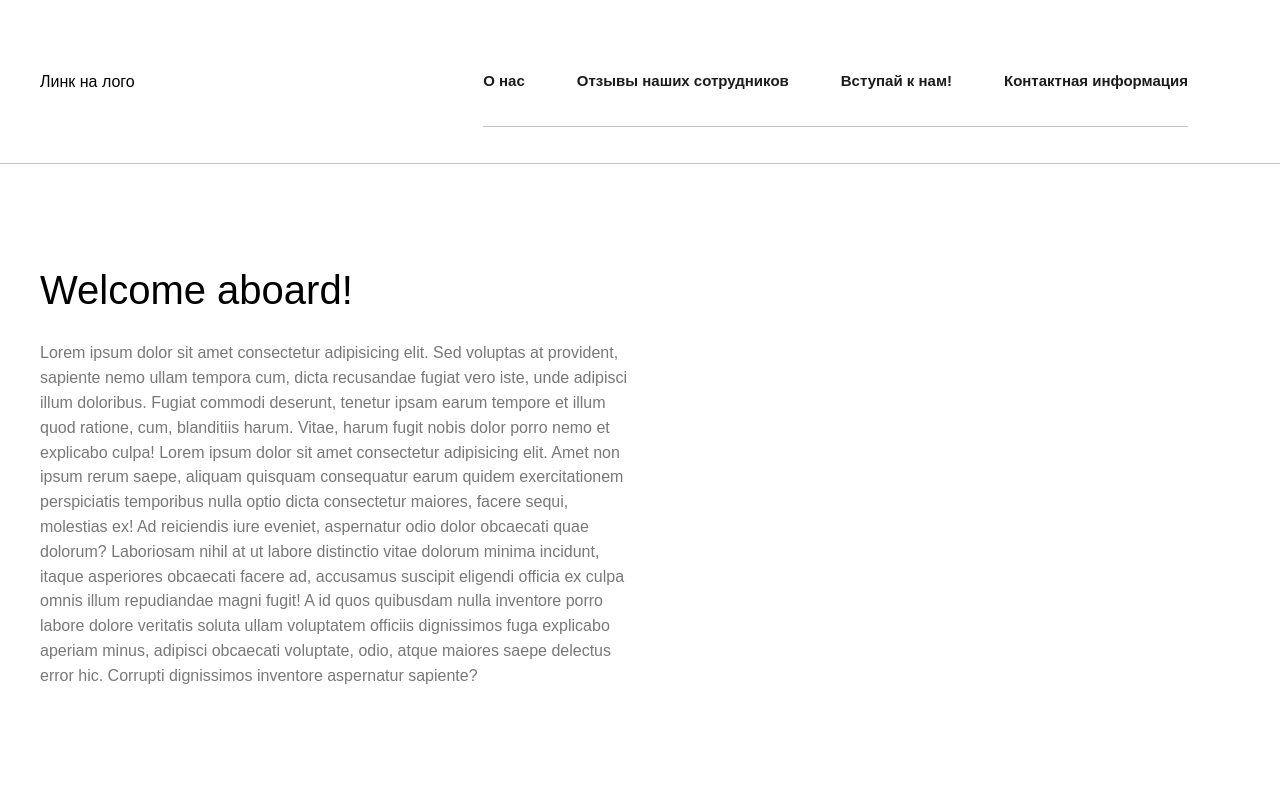
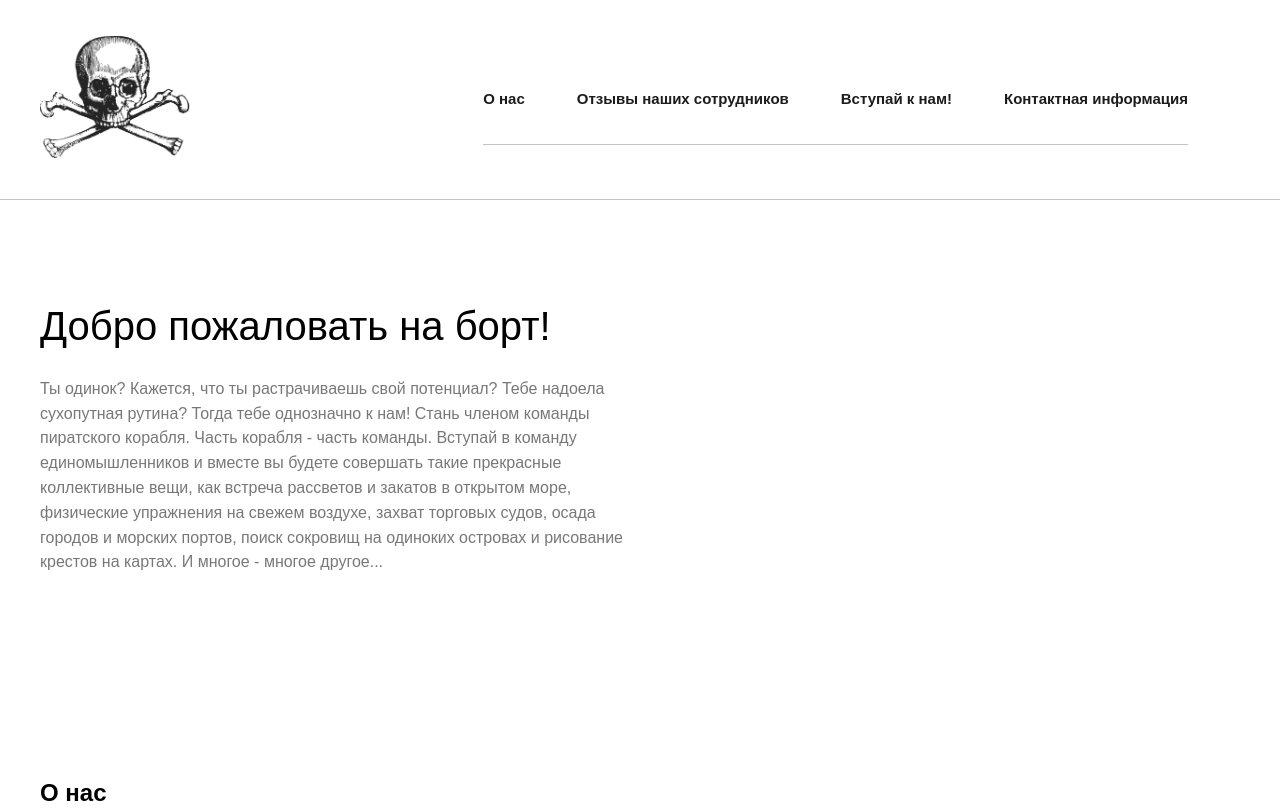
Before and after one commit to StraussJack/Piraat, a plain HTML site: page index.html in a window 1280 px wide. Shown: the top 810 px of the page. Drawn offline with nearby package versions, Linux system fonts and the light colour scheme.

Commit message:
files changed

```diff
--- a/index.html
+++ b/index.html
@@ -17,7 +17,7 @@
 <body>
     <header class="header" id="home">
         <div class="container flex header__container">
-            <a href="#" class="header__logo">Линк на лого</a>
+            <a href="#" class="header__logo logo"><img src="/img/logo.png" alt="blog photo 1" class="blog-preview-image" /></a>
             <nav class="header__nav">
                 <ul class="header list list-reset flex">
                     <li class="header__list_item">
@@ -25,13 +25,13 @@
                     </li>
 
                     <li class="header__list_item">
-                        <a href="#form" class="header__link">Отзывы наших сотрудников</a>
+                        <a href="#stuff" class="header__link">Отзывы наших сотрудников</a>
                     </li>
                     <li class="header__list_item">
-                        <a href="#form" class="header__link">Вступай к нам!</a>
+                        <a href="#join" class="header__link">Вступай к нам!</a>
                     </li>
                     <li class="header__list_item">
-                        <a href="#feedback" class="header__link">Контактная информация</a>
+                        <a href="#footer" class="header__link">Контактная информация</a>
                     </li>
 
                 </ul>
@@ -44,29 +44,15 @@
             <div class="container">
                 <div class="hero__content flex">
                     <h1 class="hero__title">
-                        Welcome aboard!
+                        Добро пожаловать на борт!
                     </h1>
-                    <p class="hero__descr">Lorem ipsum dolor sit amet consectetur adipisicing elit. Sed voluptas at
-                        provident,
-                        sapiente nemo ullam tempora cum, dicta recusandae fugiat vero iste, unde adipisci illum
-                        doloribus. Fugiat
-                        commodi deserunt, tenetur ipsam earum tempore et illum quod ratione, cum, blanditiis harum.
-                        Vitae, harum
-                        fugit nobis dolor porro nemo et explicabo culpa! Lorem ipsum dolor sit amet consectetur
-                        adipisicing elit.
-                        Amet non ipsum rerum saepe, aliquam quisquam consequatur earum quidem exercitationem
-                        perspiciatis temporibus
-                        nulla optio dicta consectetur maiores, facere sequi, molestias ex! Ad reiciendis iure eveniet,
-                        aspernatur
-                        odio dolor obcaecati quae dolorum? Laboriosam nihil at ut labore distinctio vitae dolorum minima
-                        incidunt,
-                        itaque asperiores obcaecati facere ad, accusamus suscipit eligendi officia ex culpa omnis illum
-                        repudiandae
-                        magni fugit! A id quos quibusdam nulla inventore porro labore dolore veritatis soluta ullam
-                        voluptatem
-                        officiis dignissimos fuga explicabo aperiam minus, adipisci obcaecati voluptate, odio, atque
-                        maiores saepe
-                        delectus error hic. Corrupti dignissimos inventore aspernatur sapiente?</p>
+                    <p class="hero__descr">Ты одинок? Кажется, что ты растрачиваешь свой потенциал? Тебе надоела сухопутная рутина?
+                        Тогда тебе однозначно к нам! Стань членом команды пиратского корабля. Часть корабля - часть команды.
+                        Вступай в команду единомышленников и вместе вы будете совершать такие прекрасные коллективные вещи, как
+                        встреча рассветов и закатов в открытом море, физические упражнения на свежем воздухе, захват торговых судов,
+                        осада городов и морских портов, поиск сокровищ на одиноких островах и рисование крестов на картах. И
+                        многое - многое другое...
+                    </p>
                 </div>
             </div>
         </section>
@@ -168,7 +154,7 @@
 
 
 
-        <section id="clients" class="clients section-offseet">
+        <section id="stuff" class="clients section-offseet">
             <div class="container">
                 <h2 class="clients__title">Отзывы наших сотрудников</h2>
                 <ul class="clients__list list-reset flex">
@@ -227,7 +213,7 @@
 
         <section class="join-us section-offset" id="join">
             <div class="container">
-                <h2 class="section__title join-us__title">Join us</h2>
+                <h2 class="section__title join-us__title">Вступай к нам</h2>
                 <p class="section-descr join-us__descr">Коль ты душой не слаб и не труслив, как краб, тогда добро
                     пожаловать на борт!</p>
 
@@ -278,7 +264,7 @@
         <div class="container flex footer__container">
             <div class="footer__left flex">
                 <a href="#" class="footer__logo">
-                    <img src="img/logo.svg" alt="Pirat logo">
+                    <img src="img/logo.png" alt="Pirat logo" class='blog-preview-image'>
                 </a>
                 <small class="footer__copy">
                     Находится под защитой пиратского братства.
--- a/style/style.css
+++ b/style/style.css
@@ -167,6 +167,7 @@ body {
 
 .blog-preview-image {
     object-fit: cover;
+    width: 150px;
 }
 
 .blog-preview-text {
```
Also changed, not shown: img/logo.png (added).
